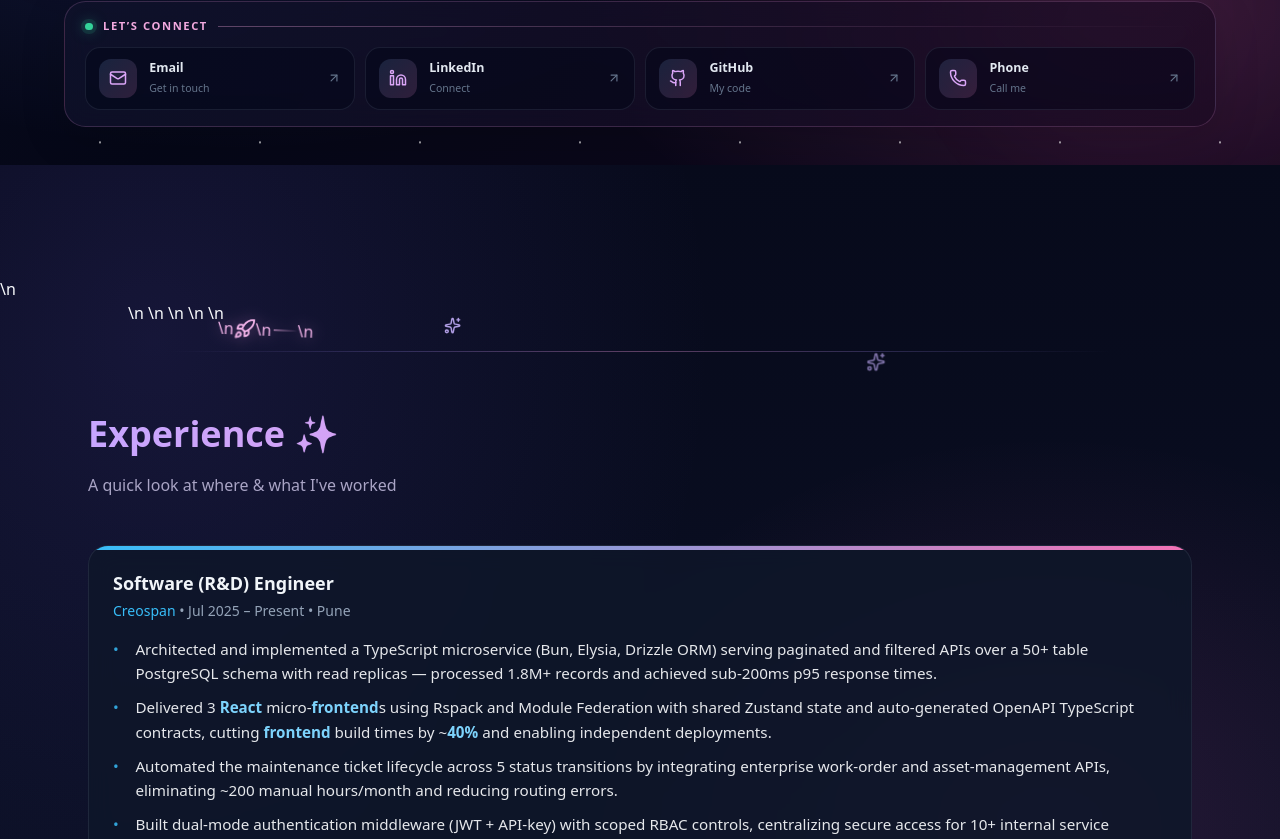
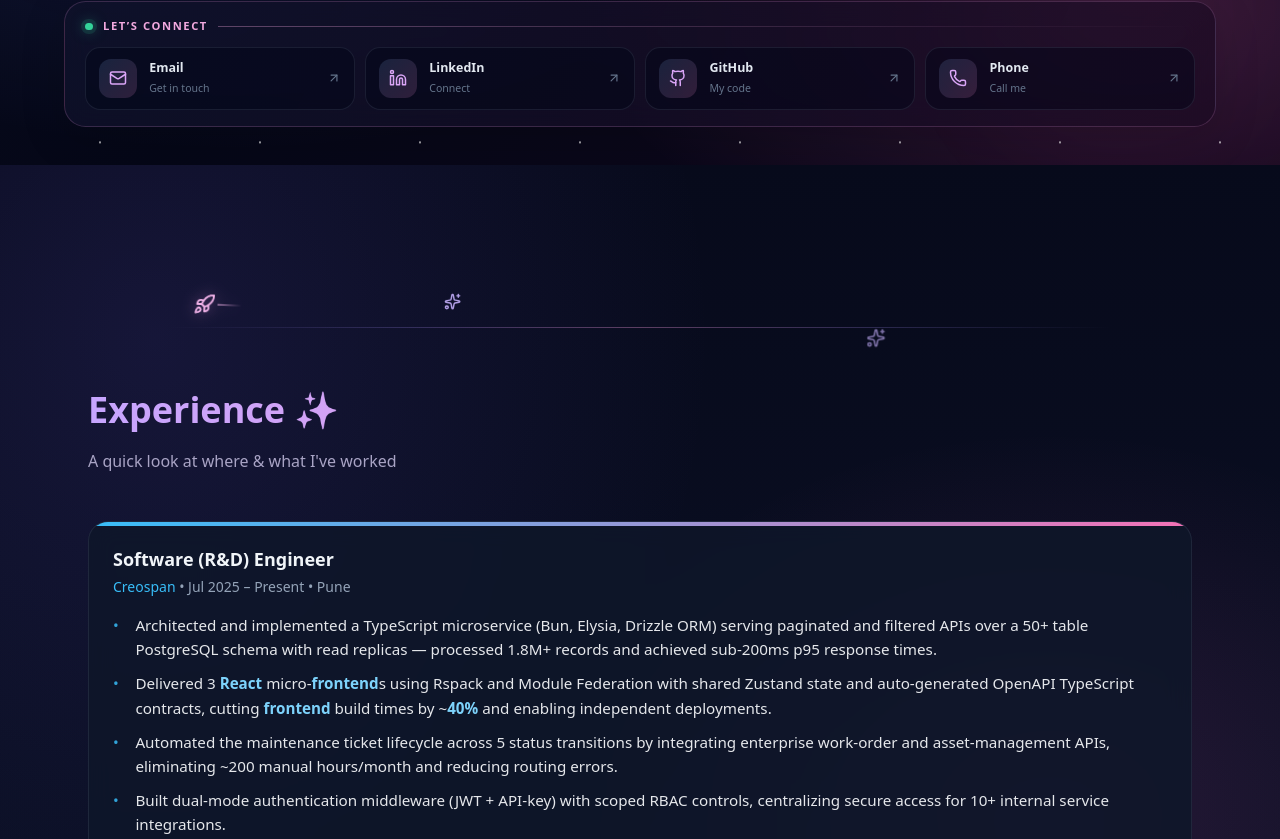
Before and after one commit to saumyasrivastava08/saumya-srivastava, a Next.js app: page / in a window 1280 px wide. Shown: the part 661-1500 px from the top of the page. Built offline with nearby package versions, Linux system fonts and the light colour scheme.

Commit message:
Actually remove escaped newline text from experience section

```diff
--- a/components/experience/ExperiencePreview.tsx
+++ b/components/experience/ExperiencePreview.tsx
@@ -23,7 +23,16 @@ export default function ExperiencePreview() {
   };
 
   return (
-    <section ref={sectionRef} className="experience-section cosmic-experience-section">\n      <div className="experience-cosmic-bridge" aria-hidden="true">\n        <div className="experience-bridge-track" />\n        <motion.div className="experience-bridge-ship" style={{ x: shipX, y: shipY, rotate: shipRotate }}>\n          <Rocket size={22} />\n          <span className="experience-ship-trail" />\n        </motion.div>\n        <Sparkles className="experience-bridge-star experience-bridge-star-one" size={15} />\n        <Sparkles className="experience-bridge-star experience-bridge-star-two" size={20} />\n      </div>
+    <section ref={sectionRef} className="experience-section cosmic-experience-section">
+      <div className="experience-cosmic-bridge" aria-hidden="true">
+        <div className="experience-bridge-track" />
+        <motion.div className="experience-bridge-ship" style={{ x: shipX, y: shipY, rotate: shipRotate }}>
+          <Rocket size={22} />
+          <span className="experience-ship-trail" />
+        </motion.div>
+        <Sparkles className="experience-bridge-star experience-bridge-star-one" size={15} />
+        <Sparkles className="experience-bridge-star experience-bridge-star-two" size={20} />
+      </div>
       <div className="experience-container">
 
         {/* Title */}
```
